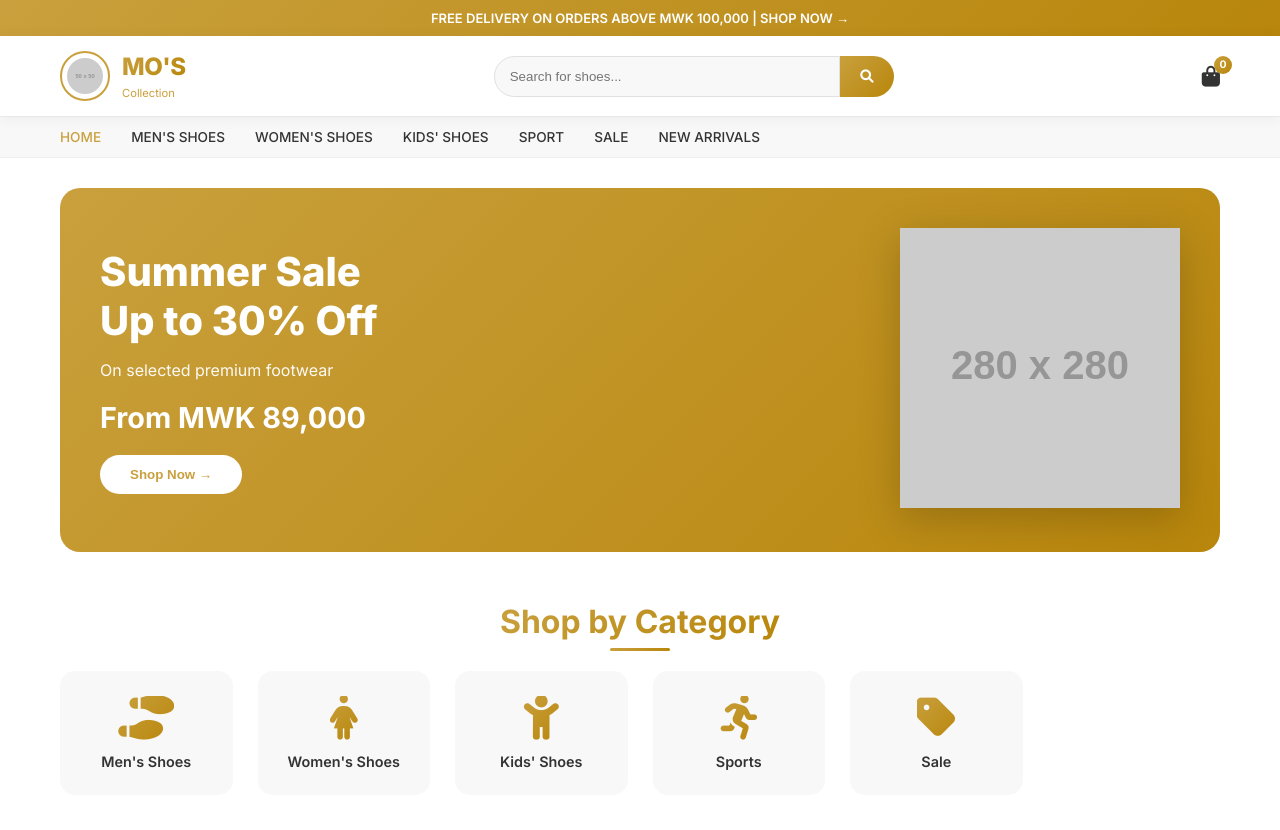
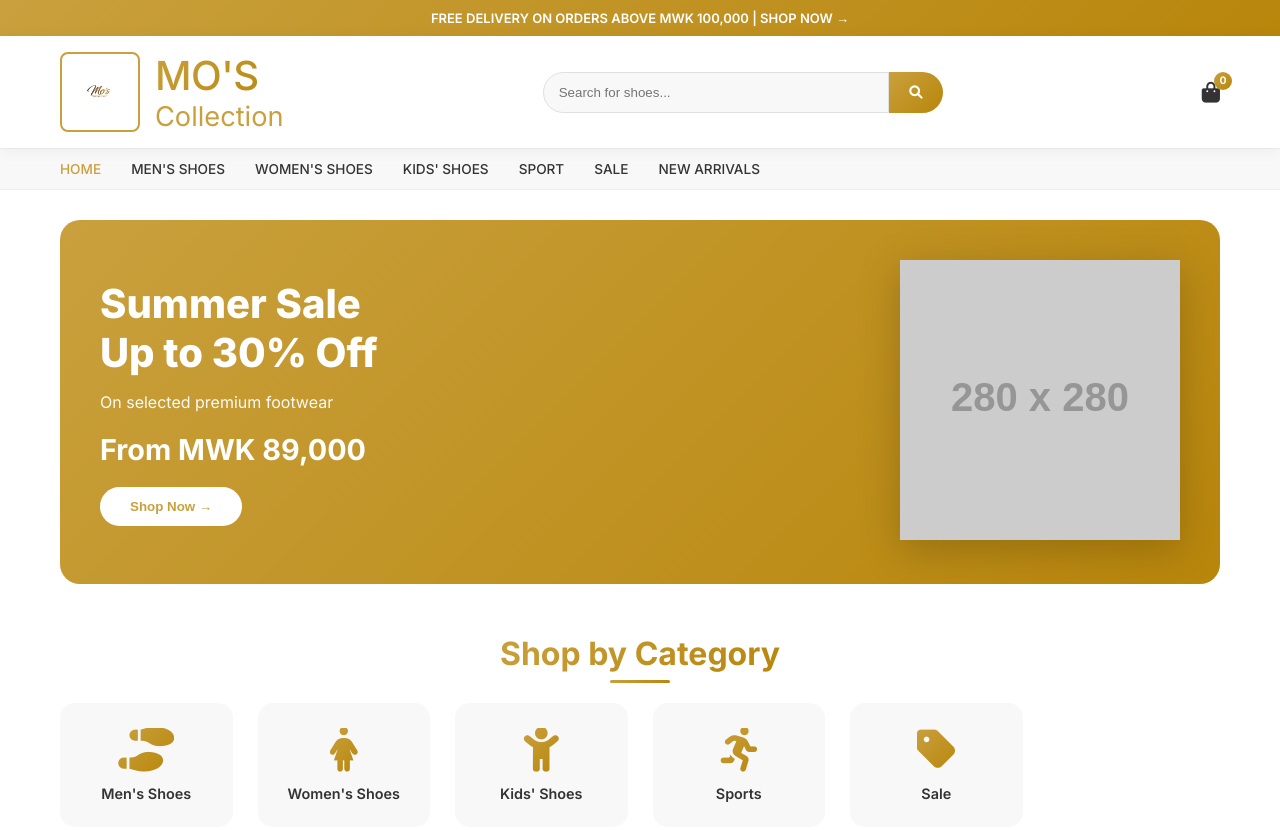
Before and after one commit to SeptemberDesignz/Mo-s-collection, a plain HTML site: page index.html in a window 1280 px wide. Shown: the top 830 px of the page. Drawn offline with Linux system fonts and the light colour scheme; placeholder pictures from the web are drawn by us.

```diff
--- a/index.html
+++ b/index.html
@@ -19,7 +19,7 @@
         <div class="container">
             <div class="nav-bar">
                 <div class="logo">
-                    <img src="your-logo.png" alt="Logo" class="logo-img" onerror="this.src='https://placehold.co/50x50/c9a03d/white?text=MC'">
+                    <img src="logo.png.png" alt="Logo" class="logo-img" onerror="this.src='https://placehold.co/50x50/c9a03d/white?text=MC'">
                     <div>
                         <h1>MO'S</h1>
                         <span>Collection</span>
--- a/style.css
+++ b/style.css
@@ -47,14 +47,14 @@
 .logo {
     display: flex;
     align-items: center;
-    gap: 12px;
+    gap: 15px;
 }
 
 .logo-img {
-    width: 50px;
-    height: 50px;
-    object-fit: contain;
-    border-radius: 50%;
+    width: 80px;
+    height: 80px;
+    object-fit: fit;
+    border-radius: 10%;
     border: 2px solid #c9a03d;
     padding: 5px;
     transition: transform 0.3s;
@@ -65,8 +65,8 @@
 }
 
 .logo h1 {
-    font-size: 1.5rem;
-    font-weight: 800;
+    font-size: 2.5rem;
+    font-weight: 500;
     background: linear-gradient(135deg, #c9a03d, #b8860b);
     -webkit-background-clip: text;
     background-clip: text;
@@ -75,7 +75,7 @@
 }
 
 .logo span {
-    font-size: 0.7rem;
+    font-size: 1.7rem;
     color: #c9a03d;
 }
 
```
Also changed, not shown: logo.png (added).
